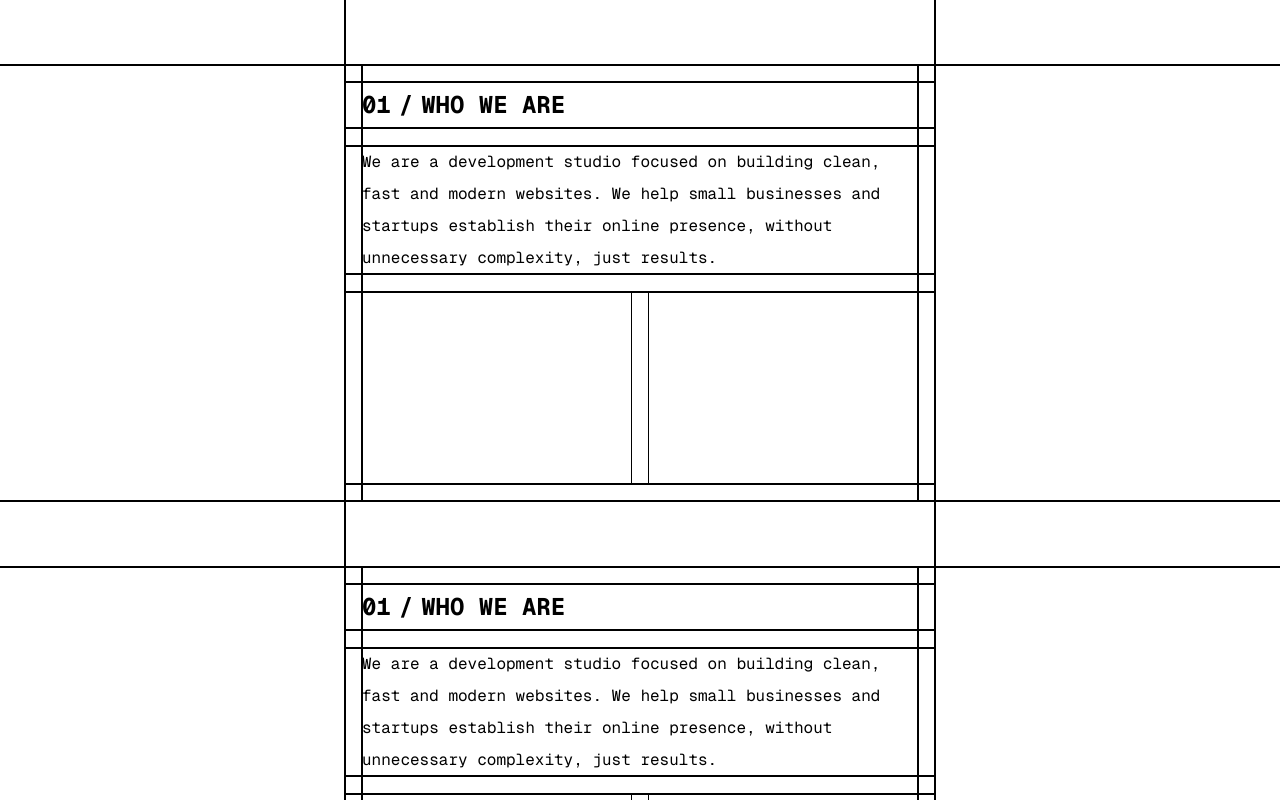
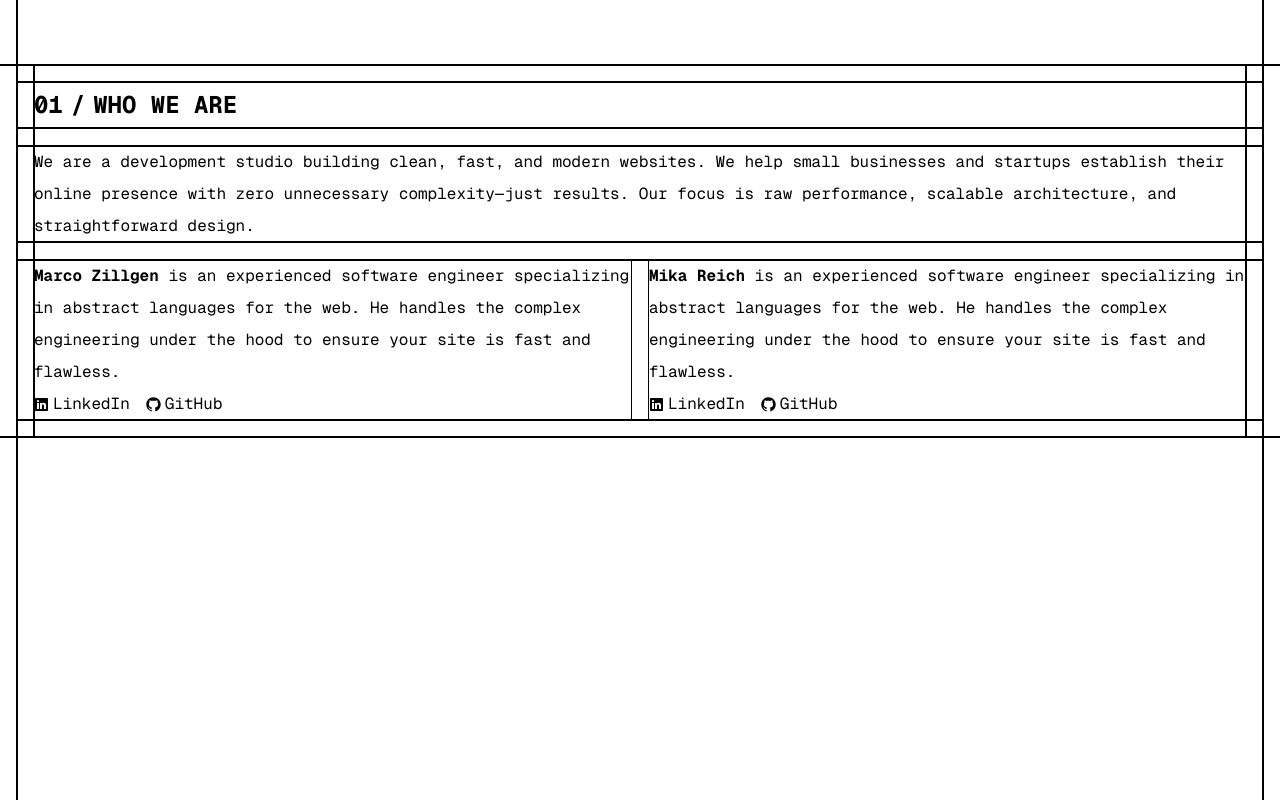
Before and after one commit to mikareich/mmdev-brand, a Next.js app: page / in a window 1280 px wide. Shown: the top 800 px of the page. Built offline with nearby package versions, Linux system fonts and the light colour scheme.

Commit message:
feat(home): Add WhoWeAre component and icons
Add @radix-ui/react-icons dependency and update lockfile.
Extract WhoWeAre into its own component and replace duplicated
inline markup in the home page. Remove max-w-prose from root
layout to allow wider content.

```diff
--- a/package.json
+++ b/package.json
@@ -10,6 +10,7 @@
     "format": "biome format --write"
   },
   "dependencies": {
+    "@radix-ui/react-icons": "^1.3.2",
     "class-variance-authority": "^0.7.1",
     "clsx": "^2.1.1",
     "next": "16.1.6",
--- /dev/null
+++ b/src/app/(home)/WhoWeAre.tsx
@@ -0,0 +1,79 @@
+import { GitHubLogoIcon, LinkedInLogoIcon } from "@radix-ui/react-icons";
+import Link from "next/link";
+import React from "react";
+import Section from "~/components/Section";
+
+export default function WhoWeAre() {
+  return (
+    <Section
+      level={1}
+      title="Who we are"
+      contents={[
+        <React.Fragment key={0}>
+          We are a development studio building clean, fast, and modern websites.
+          We help small businesses and startups establish their online presence
+          with zero unnecessary complexity—just results. Our focus is raw
+          performance, scalable architecture, and straightforward design.
+        </React.Fragment>,
+
+        <div key={1} className="grid grid-cols-2 gap-4">
+          <div className="hover:bg-taupe-100 border-r border-theme-border-subtle">
+            <p>
+              <span className="font-bold">Marco Zillgen</span> is an experienced
+              software engineer specializing in abstract languages for the web.
+              He handles the complex engineering under the hood to ensure your
+              site is fast and flawless.
+            </p>
+
+            <p className="flex gap-4">
+              <Link
+                className="flex items-center gap-1 hover:underline"
+                href="https://www.linkedin.com/in/marcozillgen/"
+                target="_blank"
+              >
+                <LinkedInLogoIcon />
+                LinkedIn
+              </Link>
+              <Link
+                className="flex items-center gap-1 hover:underline"
+                href="https://github.com/MarcoZillgen"
+                target="_blank"
+              >
+                <GitHubLogoIcon />
+                GitHub
+              </Link>
+            </p>
+          </div>
+
+          <div className="hover:bg-taupe-100 border-l border-theme-border-subtle">
+            <p>
+              <span className="font-bold">Mika Reich</span> is an experienced
+              software engineer specializing in abstract languages for the web.
+              He handles the complex engineering under the hood to ensure your
+              site is fast and flawless.
+            </p>
+
+            <p className="flex gap-4">
+              <Link
+                className="flex items-center gap-1 hover:underline"
+                href="https://www.linkedin.com/in/mikareich/"
+                target="_blank"
+              >
+                <LinkedInLogoIcon />
+                LinkedIn
+              </Link>
+              <Link
+                className="flex items-center gap-1 hover:underline"
+                href="https://github.com/mikareich"
+                target="_blank"
+              >
+                <GitHubLogoIcon />
+                GitHub
+              </Link>
+            </p>
+          </div>
+        </div>,
+      ]}
+    />
+  );
+}
--- a/src/app/(home)/page.tsx
+++ b/src/app/(home)/page.tsx
@@ -1,40 +1,9 @@
-import React from "react";
-import Section from "~/components/Section";
+import WhoWeAre from "./WhoWeAre";
 
 export default function Home() {
   return (
     <article className="grid grid-cols-1 gap-6 sm:gap-16">
-      <Section
-        level={1}
-        title="Who we are"
-        contents={[
-          <React.Fragment key={0}>
-            We are a development studio focused on building clean, fast and
-            modern websites. We help small businesses and startups establish
-            their online presence, without unnecessary complexity, just results.
-          </React.Fragment>,
-          <div key={1} className="grid grid-cols-2 gap-4">
-            <div className="bg-taupe-400 h-48 border-r border-theme-border-subtle" />
-            <div className="bg-taupe-400 h-48 border-l border-theme-border-subtle" />
-          </div>,
-        ]}
-      />
-
-      <Section
-        level={1}
-        title="Who we are"
-        contents={[
-          <React.Fragment key={0}>
-            We are a development studio focused on building clean, fast and
-            modern websites. We help small businesses and startups establish
-            their online presence, without unnecessary complexity, just results.
-          </React.Fragment>,
-          <div key={1} className="grid grid-cols-2 gap-4">
-            <div className="bg-taupe-400 h-48 border-r border-theme-border-subtle" />
-            <div className="bg-taupe-400 h-48 border-l border-theme-border-subtle" />
-          </div>,
-        ]}
-      />
+      <WhoWeAre />
     </article>
   );
 }
--- a/src/app/layout.tsx
+++ b/src/app/layout.tsx
@@ -20,7 +20,7 @@ export default function RootLayout({
   return (
     <html lang="en" className={`bg-theme-background ${geistMono.variable}`}>
       <body className="antialiased font-mono overflow-x-hidden min-h-screen leading-loose text-theme-text">
-        <main className="relative container mx-auto max-w-prose min-h-screen overflow-y-clip py-16 px-4">
+        <main className="relative container mx-auto min-h-screen overflow-y-clip py-16 px-4">
           {children}
         </main>
       </body>
```
Also changed, not shown: 1 other file (tests, documents, lock files or other folders).
